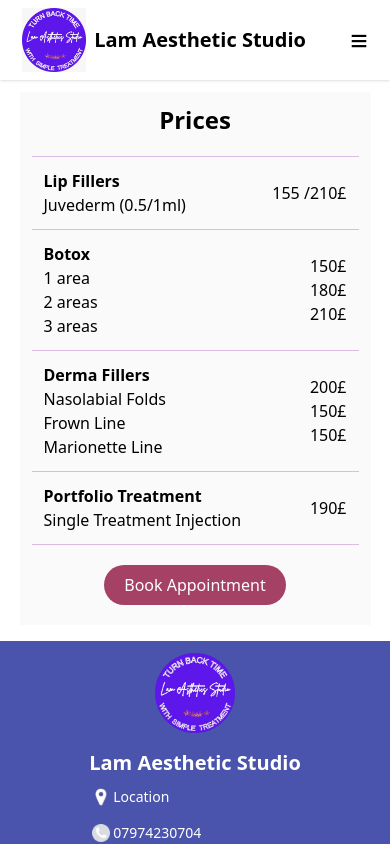
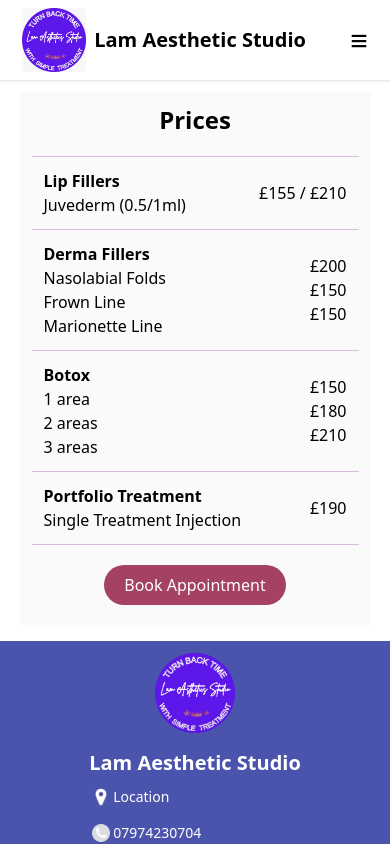
Before and after one commit to Arqam2000/asthetic-beauty-clinic, a React (Vite) app: page /prices in a window 390 px wide. Shown: the top 844 px of the page. Built offline with nearby package versions, Linux system fonts and the light colour scheme.

Commit message:
Update pricing format and adjust Slider button styles
Standardized currency formatting in Prices.jsx and reordered Botox and Derma Fillers sections for clarity. Updated Slider.jsx appointment button with improved responsive width and centered text.

```diff
--- a/src/components/Slider.jsx
+++ b/src/components/Slider.jsx
@@ -30,7 +30,7 @@ const Slider = () => {
 
                                     </p >
                                     <p className='font-xl font-semibold text-justify text-base text-red-600'>Consultations for FREE!</p>
-                                    <Link to="/book-appointment" className='bg-[#A64166] text-white rounded-full py-2 px-3 w-[58%] lg:w-[41%]'>Book Appointment</Link>
+                                    <Link to="/book-appointment" className='bg-[#A64166] text-white rounded-full py-2 px-3 w-[58%] lg:w-[45%] xl:w-[40%] 2xl:w-[30%] text-center'>Book Appointment</Link>
                                 </div>
                             </div>
                         </div>
--- a/src/pages/Prices.jsx
+++ b/src/pages/Prices.jsx
@@ -17,8 +17,23 @@ const Prices = () => {
               <h2 className='font-semibold'>Lip Fillers</h2>
               <p>Juvederm (0.5/1ml)</p>
             </div>
-            <div><p>155 /210£</p></div>
+            <div><p>£155 / £210</p></div>
           </div>
+
+          <div className='flex justify-between items-center p-3 border-b-[1px] border-b-[#dcbae3]'>
+            <div>
+              <h2 className='font-semibold'>Derma Fillers</h2>
+              <p>Nasolabial Folds</p>
+              <p>Frown Line</p>
+              <p>Marionette Line</p>
+            </div>
+            <div>
+              <p>£200</p>
+              <p>£150</p>
+              <p>£150</p>
+            </div>
+          </div>
+
           <div className='flex justify-between items-center p-3 border-b-[1px] border-b-[#dcbae3]'>
             <div>
               <h2 className='font-semibold'>Botox</h2>
@@ -27,22 +42,9 @@ const Prices = () => {
               <p>3 areas</p>
             </div>
             <div>
-              <p>150£</p>
-              <p>180£</p>
-              <p>210£</p>
-            </div>
-          </div>
-          <div className='flex justify-between items-center p-3 border-b-[1px] border-b-[#dcbae3]'>
-            <div>
-              <h2 className='font-semibold'>Derma Fillers</h2>
-              <p>Nasolabial Folds</p>
-              <p>Frown Line</p>
-              <p>Marionette Line</p>
-            </div>
-            <div>
-              <p>200£</p>
-              <p>150£</p>
-              <p>150£</p>
+              <p>£150</p>
+              <p>£180</p>
+              <p>£210</p>
             </div>
           </div>
 
@@ -52,7 +54,7 @@ const Prices = () => {
               <h2 className='font-semibold'>Portfolio Treatment</h2>
               <p>Single Treatment Injection</p>
             </div>
-            <div><p>190£</p></div>
+            <div><p>£190</p></div>
           </div>
 
         </div>
```
